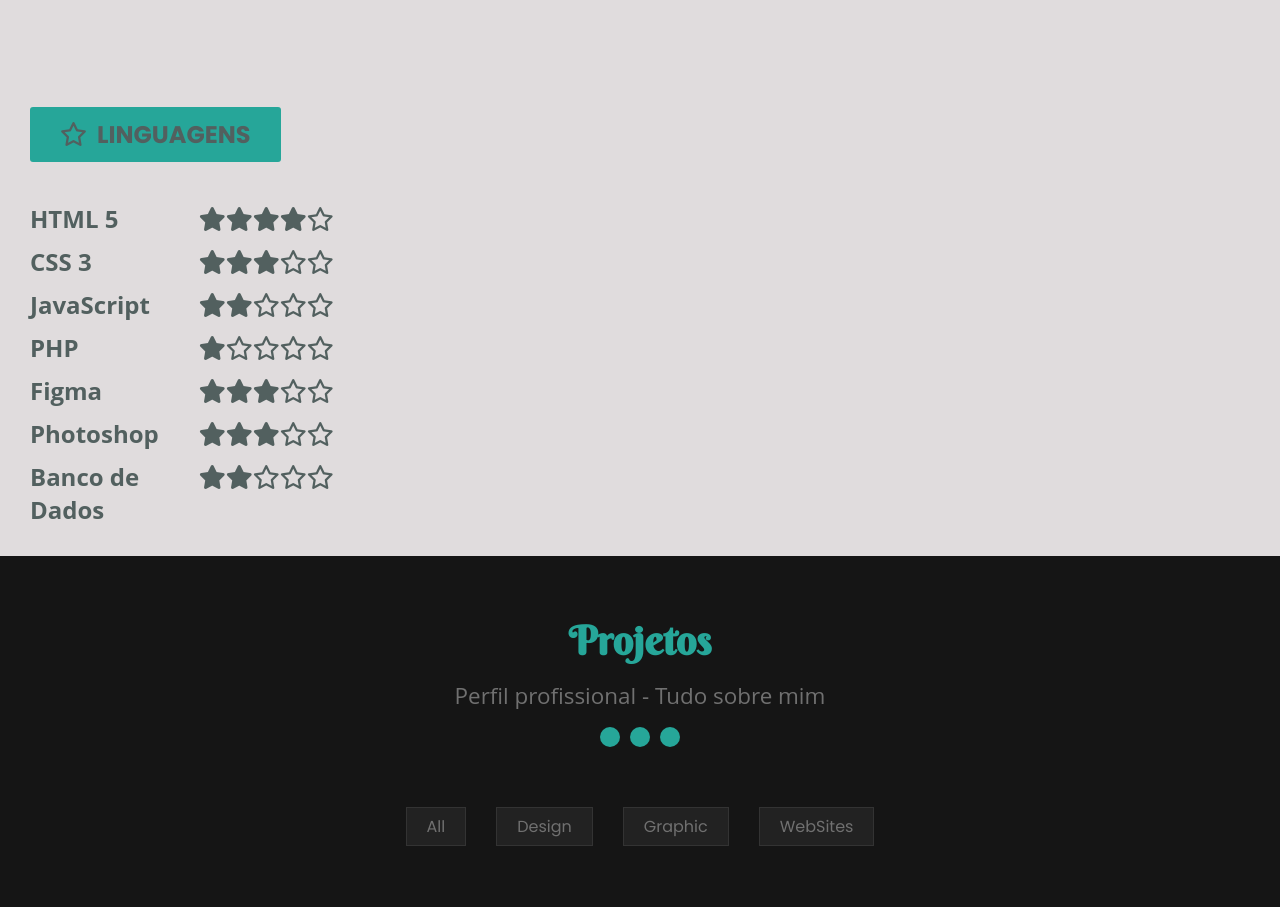
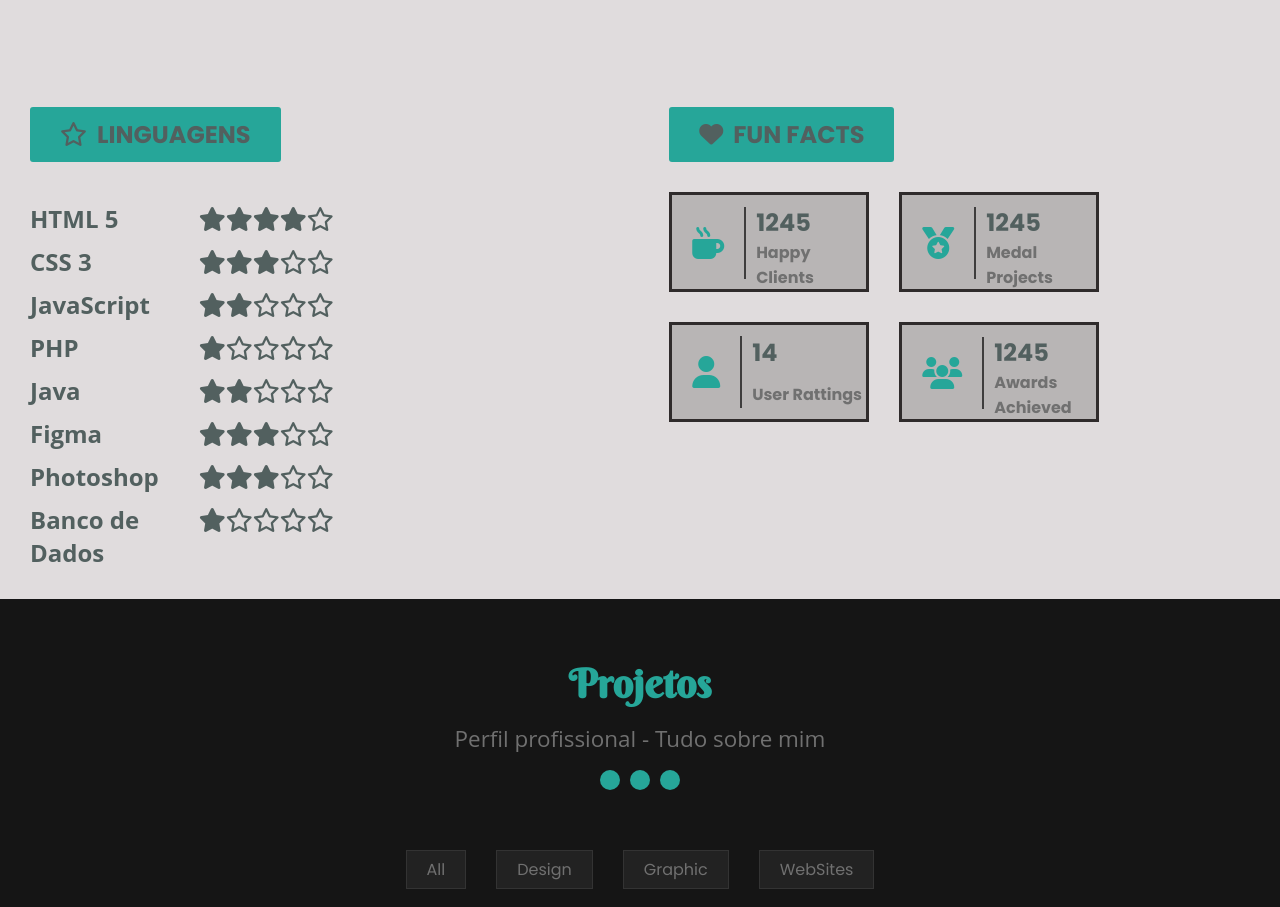
Before and after one commit to Paulo-Santos20/Portfolio-2.0, a plain HTML site: page index.html in a window 1280 px wide. Shown: the part 2756-3663 px from the top of the page. Drawn offline with nearby package versions, Linux system fonts and the light colour scheme.

Commit message:
add fun facts

```diff
--- a/assets/css/styles.css
+++ b/assets/css/styles.css
@@ -771,7 +771,7 @@ main .sobre{
   padding: 10px 30px;
   border-radius: 3px;
   text-transform: uppercase;
-  background-color: #ff5d56;
+  background-color: hsl(174, 63%, 40%);
   font-size: 1.5rem;
   font-family: 'Poppins', sans-serif;
   margin-bottom: 30px;
@@ -790,7 +790,7 @@ main .sobre{
 }
 
 .funfacts ul li{
-  background-color: #222;
+  background-color: #b8b5b5;
   border: 3px solid #2f2b2b;
   grid-template-columns: auto 1fr;
   align-self: start;
@@ -805,7 +805,7 @@ main .sobre{
   margin: auto;
   padding: 20px;
   font-size: 2rem;
-  color: #ff5d56;
+  color: hsl(174, 63%, 40%);
   border-right: 2px solid #3e3d3d;
 }
 
--- a/index.html
+++ b/index.html
@@ -260,6 +260,16 @@
                 </ul>
             </div>
             <div class="skill_content">
+                <h3>Java</h3>
+                <ul>
+                    <li><i class="fa-sharp fa-solid fa-star"></i></li>
+                    <li><i class="fa-sharp fa-solid fa-star"></i></li>
+                    <li><i class="fa-regular fa-star"></i></li>
+                    <li><i class="fa-regular fa-star"></i></li>
+                    <li><i class="fa-regular fa-star"></i></li>
+                </ul>
+            </div>
+            <div class="skill_content">
                 <h3>Figma</h3>
                 <ul>
                     <li><i class="fa-sharp fa-solid fa-star"></i></li>
@@ -283,13 +293,39 @@
                 <h3>Banco de Dados</h3>
                 <ul>
                     <li><i class="fa-sharp fa-solid fa-star"></i></li>
-                    <li><i class="fa-sharp fa-solid fa-star"></i></li>
+                    <li><i class="fa-regular fa-star"></i></li>
                     <li><i class="fa-regular fa-star"></i></li>
                     <li><i class="fa-regular fa-star"></i></li>
                     <li><i class="fa-regular fa-star"></i></li>
                 </ul>
             </div>
         </div>
+        <div class="funfacts">
+            <h2><i class="fa-solid fa-heart"></i>Fun Facts</h2>
+            <ul>
+                <li>
+                    <i class="fa-solid fa-mug-hot"></i>
+                    <span>1245</span>
+                    <p>Happy Clients</p>
+                </li>
+                <li>
+                    <i class="fa-solid fa-medal"></i>
+                    <span>1245</span>
+                    <p>Medal Projects</p>
+                </li>
+                <li>
+                    <i class="fa-solid fa-user"></i>
+                    <span>14</span>
+                    <p>User Rattings</p>
+                </li>
+                <li>
+                    <i class="fa-solid fa-users"></i>
+                    <span>1245</span>
+                    <p>Awards Achieved</p>
+                </li>
+            </ul>
+        </div>
+    </div>
     </div>
     <!--=============== PROJECTS ===============-->
     <section class="projects">
```
